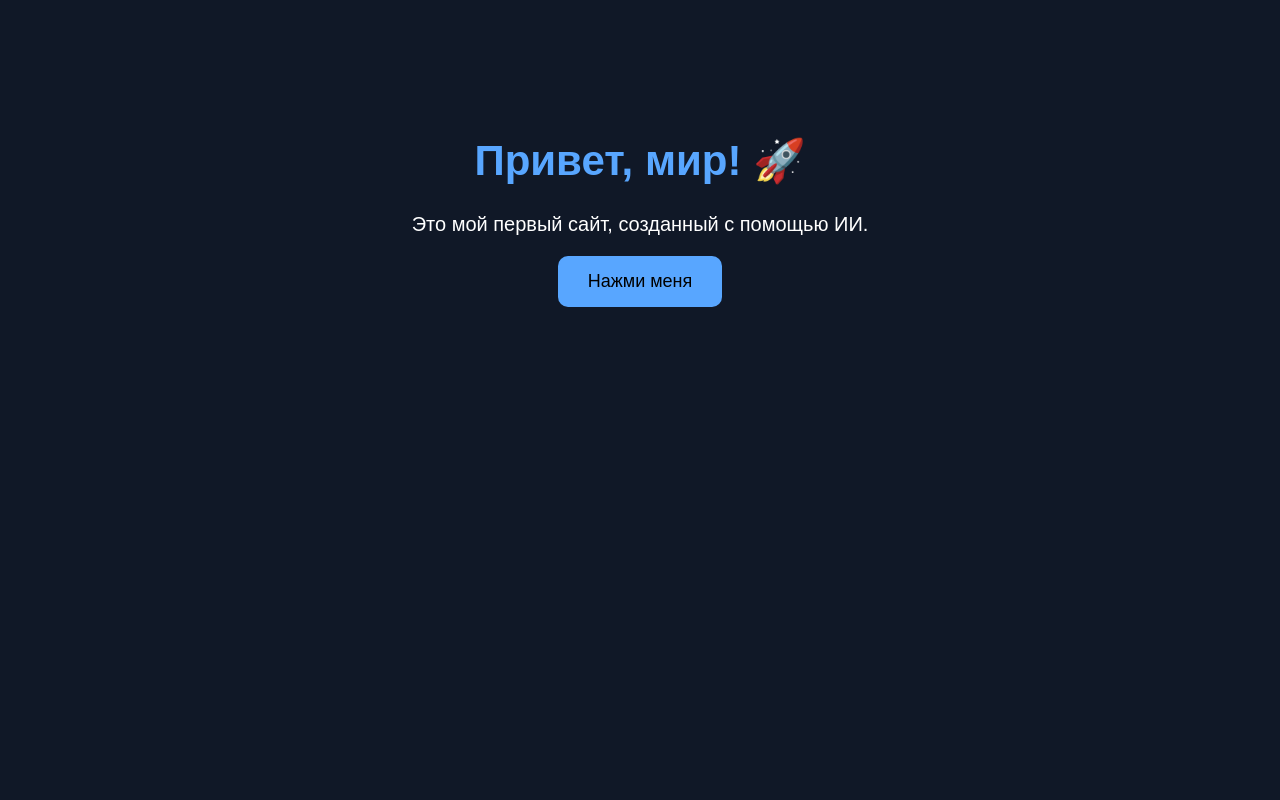
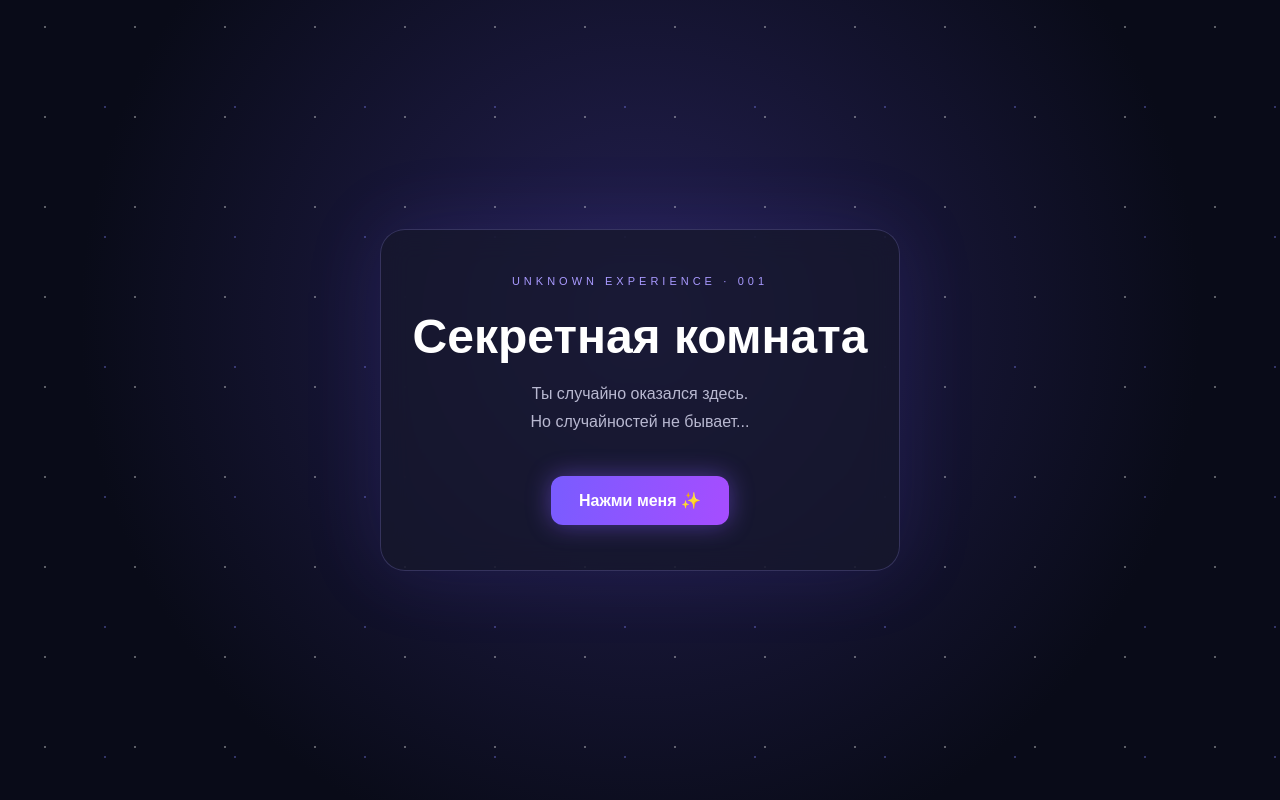
Before and after one commit to TOXImp3-oss/My-first-website, a plain HTML site: page index.html in a window 1280 px wide. Drawn offline with Linux system fonts and the light colour scheme.

Commit message:
Update index.html

```diff
--- a/index.html
+++ b/index.html
@@ -4,37 +4,165 @@
 <head>
 <meta charset="UTF-8">
 <meta name="viewport" content="width=device-width, initial-scale=1.0">
-    <title>Мой первый сайт</title>
+<title>Секретная комната</title>
 <style>
+* { box-sizing: border-box; }
+
 body {
-            background: #101827;
+  margin: 0;
+  min-height: 100vh;
+  background: radial-gradient(circle at 50% 40%, #242052, #090b18 70%);
   color: white;
   font-family: Arial, sans-serif;
+  display: flex;
+  align-items: center;
+  justify-content: center;
   text-align: center;
-            padding: 100px 20px;
+  overflow: hidden;
 }
+
+.stars {
+  position: fixed;
+  inset: 0;
+  pointer-events: none;
+  background-image:
+    radial-gradient(white 1px, transparent 1px),
+    radial-gradient(#8585ff 1px, transparent 1px);
+  background-size: 90px 90px, 130px 130px;
+  background-position: 0 0, 40px 60px;
+  opacity: .35;
+  animation: stars 25s linear infinite;
+}
+
+@keyframes stars {
+  to { transform: translateY(-90px); }
+}
+
+.container {
+  position: relative;
+  width: min(90%, 520px);
+  padding: 45px 25px;
+  border: 1px solid #7770bc55;
+  border-radius: 25px;
+  background: #17182cbb;
+  box-shadow: 0 0 80px #6655ff22;
+  backdrop-filter: blur(15px);
+}
+
+.tag {
+  color: #a99aff;
+  letter-spacing: 4px;
+  font-size: 11px;
+  text-transform: uppercase;
+}
+
 h1 {
-            font-size: 42px;
-            color: #58a6ff;
+  font-size: clamp(34px, 8vw, 48px);
+  margin: 22px 0 15px;
 }
+
 p {
-            font-size: 20px;
+  color: #b9b9d1;
+  line-height: 1.7;
+  font-size: 16px;
 }
+
 button {
-            background: #58a6ff;
-            border: none;
-            padding: 15px 30px;
-            border-radius: 10px;
-            font-size: 18px;
+  border: 0;
+  border-radius: 12px;
+  padding: 15px 28px;
+  font-size: 16px;
+  font-weight: bold;
   cursor: pointer;
+  transition: .25s;
 }
+
+.primary {
+  margin-top: 25px;
+  color: white;
+  background: linear-gradient(100deg, #795cff, #a64dff);
+  box-shadow: 0 0 25px #865cff77;
+}
+
+.primary:hover {
+  transform: translateY(-4px) scale(1.05);
+  box-shadow: 0 0 40px #a65cffaa;
+}
+
+.secondary {
+  color: white;
+  background: #34344d;
+  margin: 25px 5px 0;
+}
+
+.hidden { display: none; }
+
+#message {
+  color: #c5b5ff;
+  font-size: 19px;
+  margin-top: 25px;
+}
+
 </style>
 </head>
 <body>
-    <h1>Привет, мир! 🚀</h1>
-    <p>Это мой первый сайт, созданный с помощью ИИ.</p>
-    <button onclick="alert('У меня получилось!')">
-        Нажми меня
+
+<div class="stars"></div>
+
+<main class="container">
+  <div class="tag">UNKNOWN EXPERIENCE · 001</div>
+
+  <section id="start">
+    <h1>Секретная комната</h1>
+    <p>Ты случайно оказался здесь.<br>
+    Но случайностей не бывает...</p>
+    <button class="primary" onclick="begin()">
+      Нажми меня ✨
     </button>
+  </section>
+
+  <section id="choice" class="hidden">
+    <h1>Ты уверен?</h1>
+    <p>После этого пути назад может не быть.</p>
+    <button class="primary" onclick="yes()">Да, продолжаем</button>
+    <button class="secondary" onclick="no()">Нет, я передумал</button>
+  </section>
+
+  <section id="ending" class="hidden">
+    <h1>Ты открыл секрет! 🔮</h1>
+    <p id="message"></p>
+    <button class="primary" onclick="restart()">Начать заново</button>
+  </section>
+</main>
+
+<script>
+function show(id) {
+  document.querySelectorAll("section").forEach(s =>
+    s.classList.add("hidden")
+  );
+  document.getElementById(id).classList.remove("hidden");
+}
+
+function begin() {
+  show("choice");
+}
+
+function yes() {
+  show("ending");
+  document.getElementById("message").innerText =
+    "Самый большой секрет в том, что твоя следующая большая история начинается именно сейчас. Не бойся пробовать новое. 🚀";
+}
+
+function no() {
+  show("ending");
+  document.getElementById("message").innerText =
+    "Ты можешь закрыть эту страницу... но теперь тебе наверняка интересно, что было бы дальше. 😏";
+}
+
+function restart() {
+  show("start");
+}
+</script>
+
 </body>
 </html>
```
Lines whose indentation alone changed are shown as unchanged.
